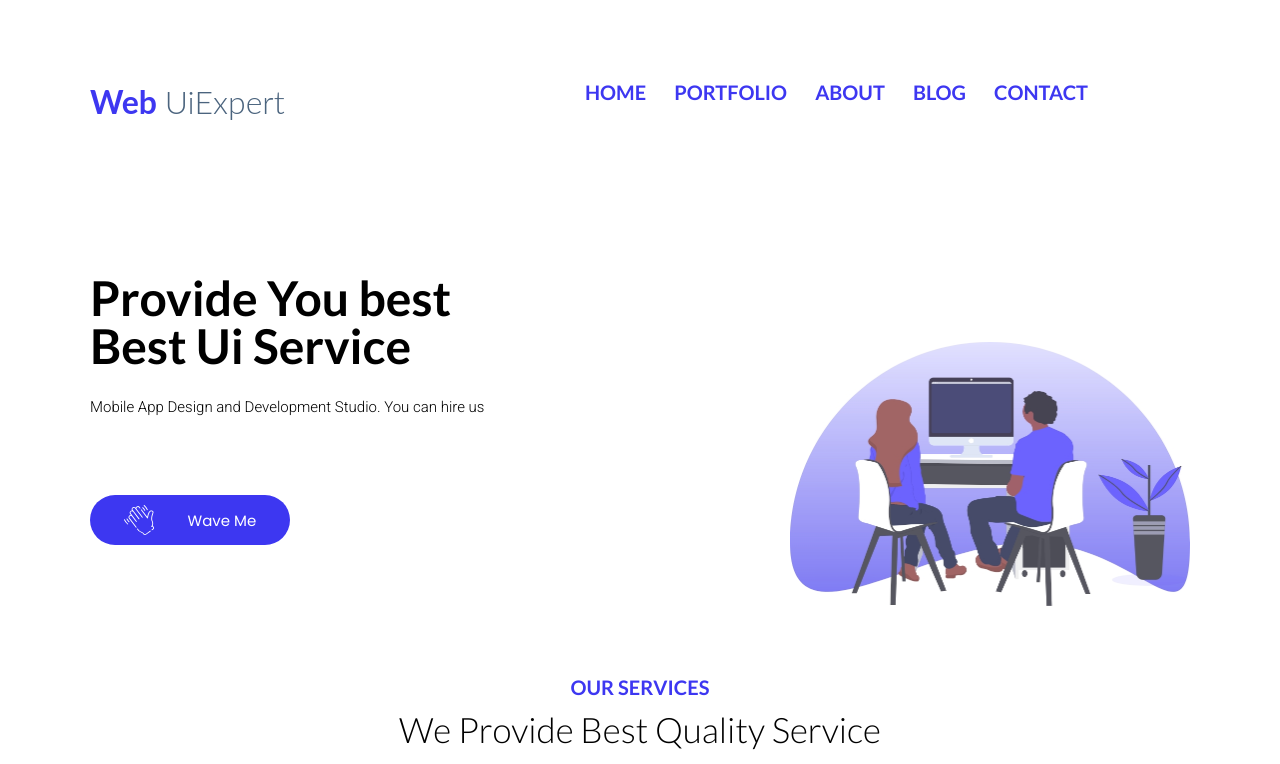
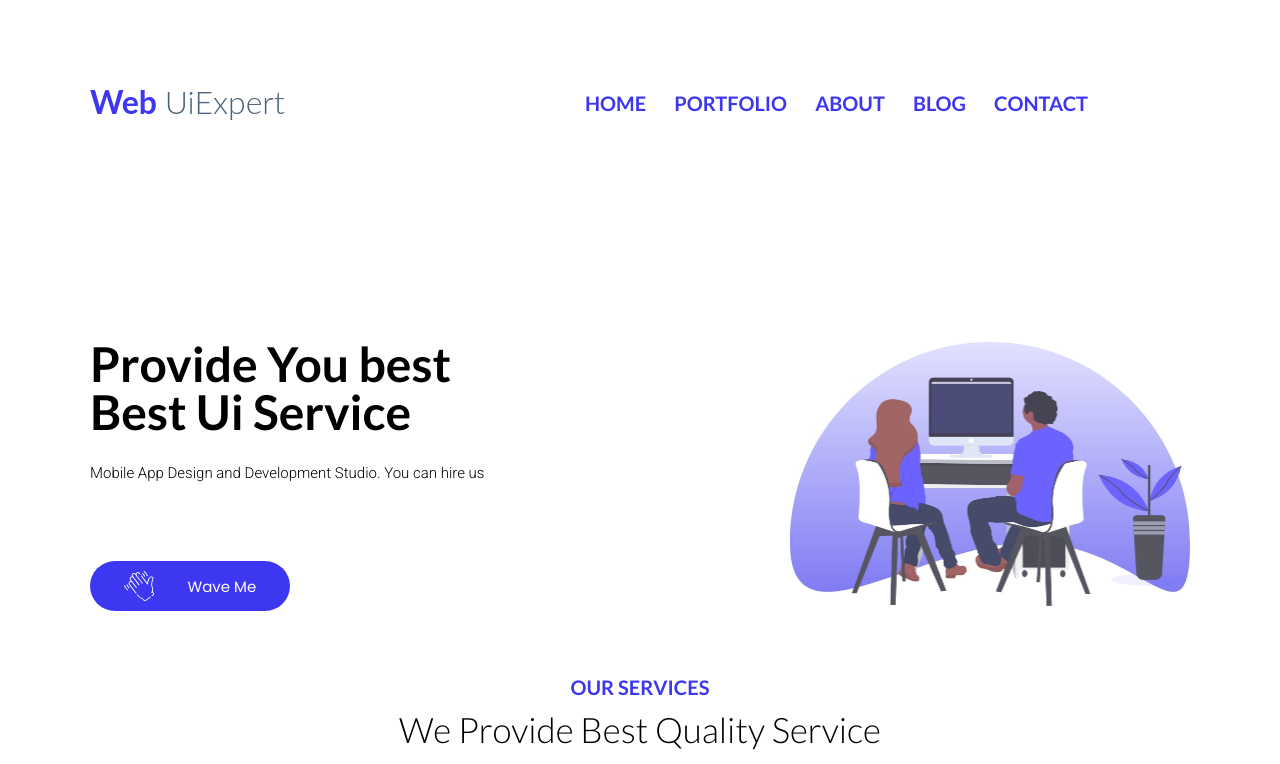
Before and after one commit to Naka1910/lesson7, a plain HTML site: page index.html in a window 1280 px wide. Shown: the top 764 px of the page. Drawn offline with Linux system fonts and the light colour scheme.

Commit message:
add changes

```diff
--- a/CSS/style.css
+++ b/CSS/style.css
@@ -1,5 +1,4 @@
 .header{
-     display: flex;
      padding-top: 82px;
      margin-bottom: 150px;
 
@@ -29,7 +28,7 @@ margin-right: 300px;
     width: 1100px;
     margin: 0 auto;
     display: flex;
-    /* justify-content: space-between; */
+    align-items: center;
 
 }
 .block-1{
```
